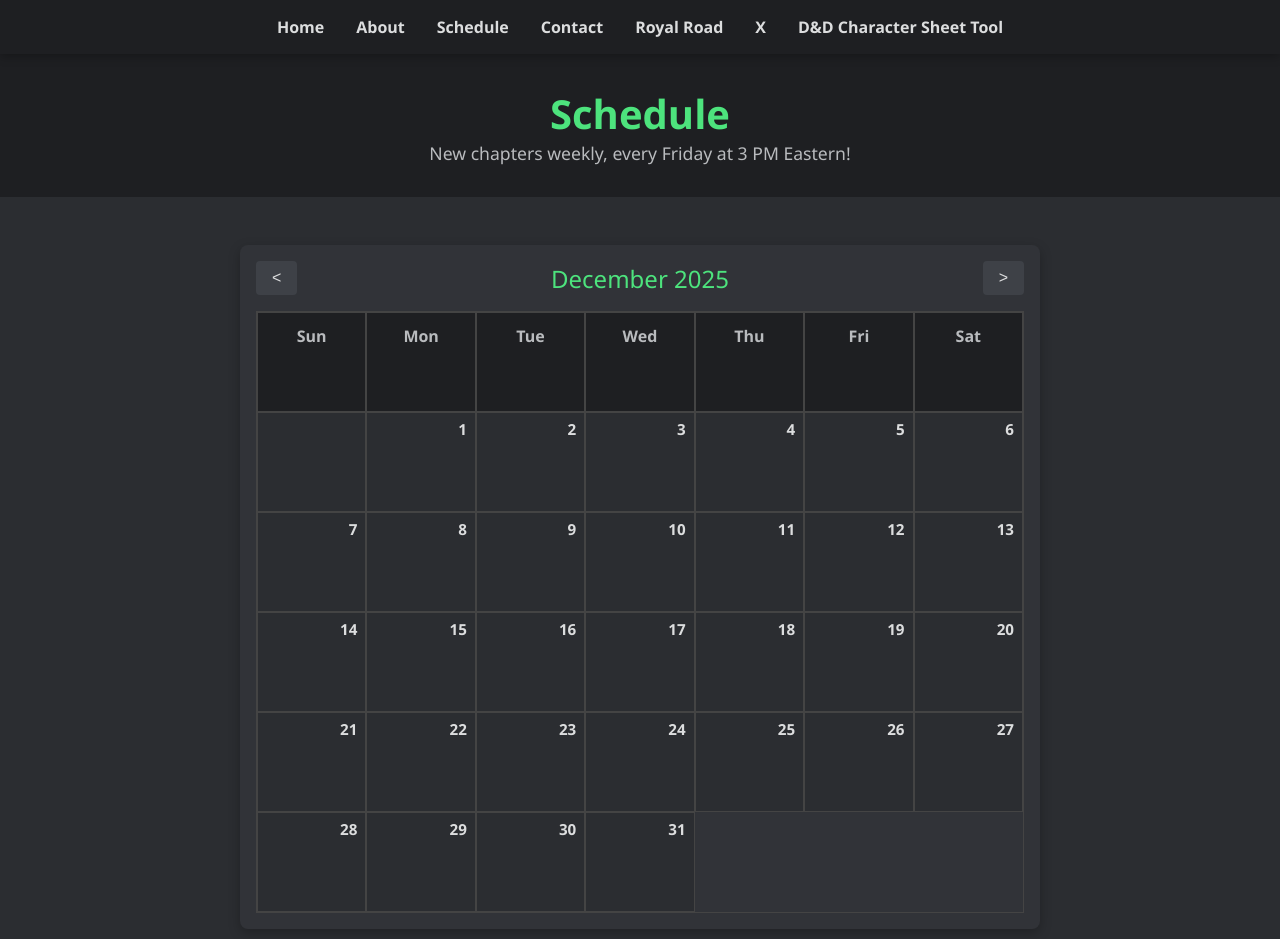
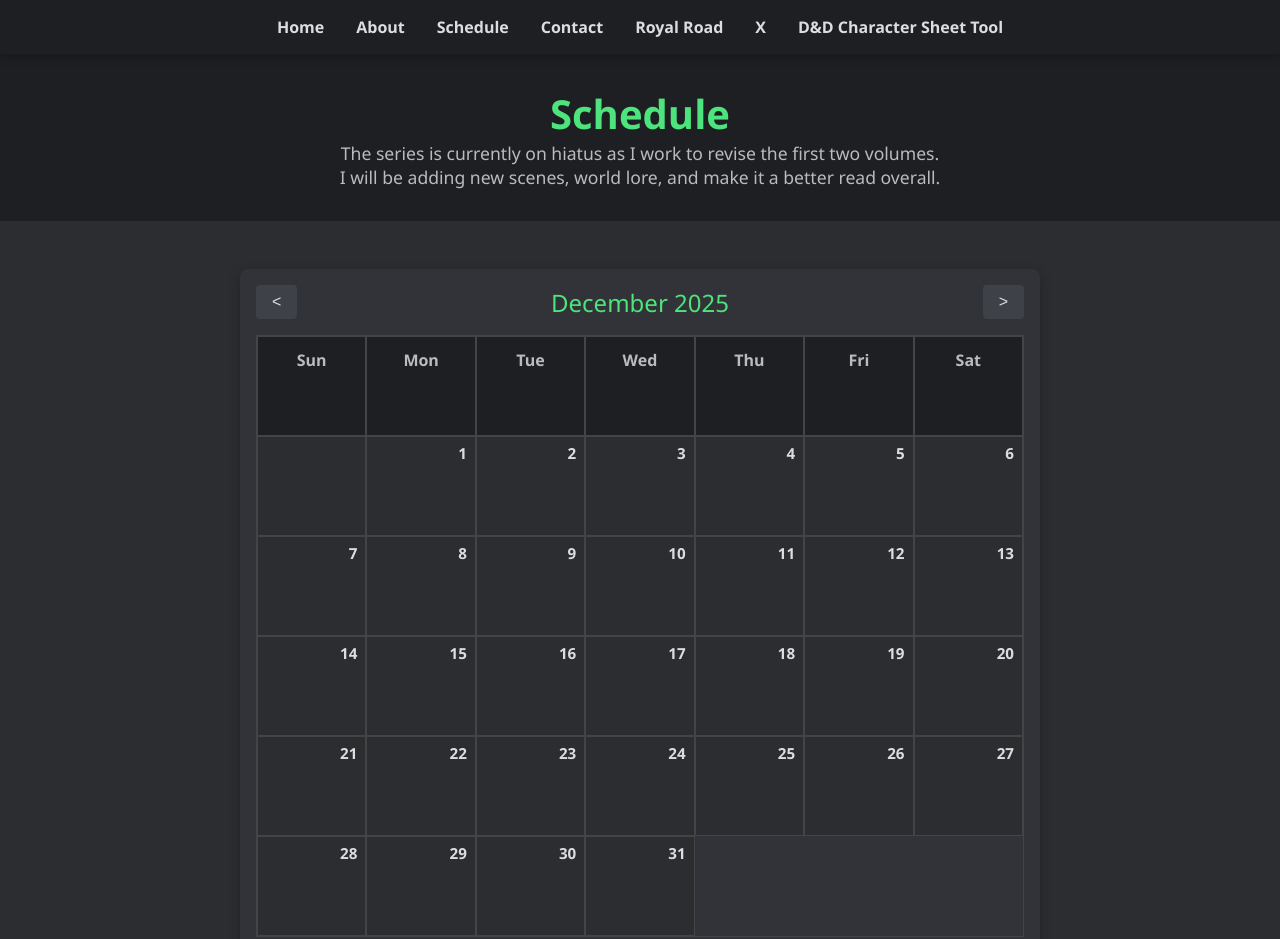
Before and after one commit to TheInkedTail/TheInkedTail, a plain HTML site: page schedule.html in a window 1280 px wide. Shown: the top 939 px of the page. Drawn offline with Linux system fonts and the light colour scheme.

Commit message:
Updated hiatus status

```diff
--- a/schedule.html
+++ b/schedule.html
@@ -165,7 +165,8 @@
 
   <header>
     <h1>Schedule</h1>
-    <p>New chapters weekly, every Friday at 3 PM Eastern!</p>
+    <p>The series is currently on hiatus as I work to revise the first two volumes.</p>
+	<p>I will be adding new scenes, world lore, and make it a better read overall.</p>
   </header>
 
   <section class="calendar-container">
```
